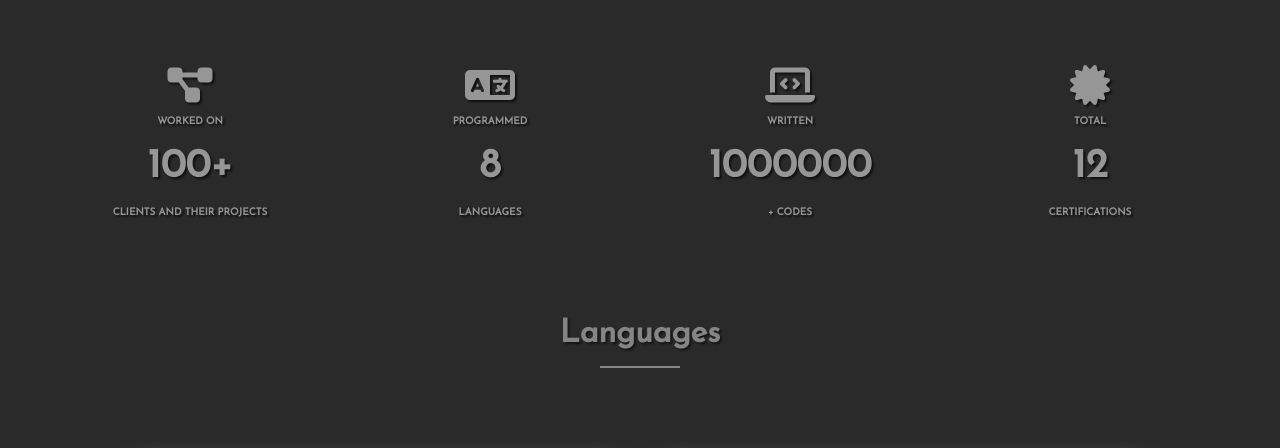
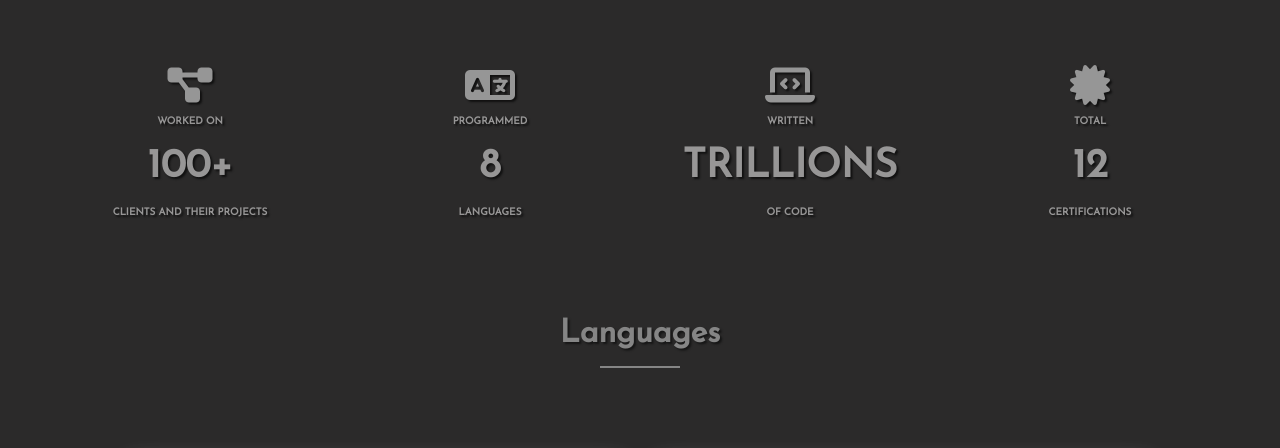
Before and after one commit to akashrajput25/akash_1, a plain HTML site: page index.html in a window 1280 px wide. Shown: the part 1248-1696 px from the top of the page. Drawn offline with nearby package versions, Linux system fonts and the light colour scheme.

Commit message:
grammar fix

```diff
--- a/index.html
+++ b/index.html
@@ -91,8 +91,8 @@
                 <div class="col">
                     <i class="fas fa-laptop-code"></i>
                     <br><br>Written
-                    <div class="num">1000000</div>
-                    + Codes
+                    <div class="num">trillions</div>
+                    of Code
                 </div>
                 <div class="col">
                     <i class="fas fa-certificate"></i>
```
